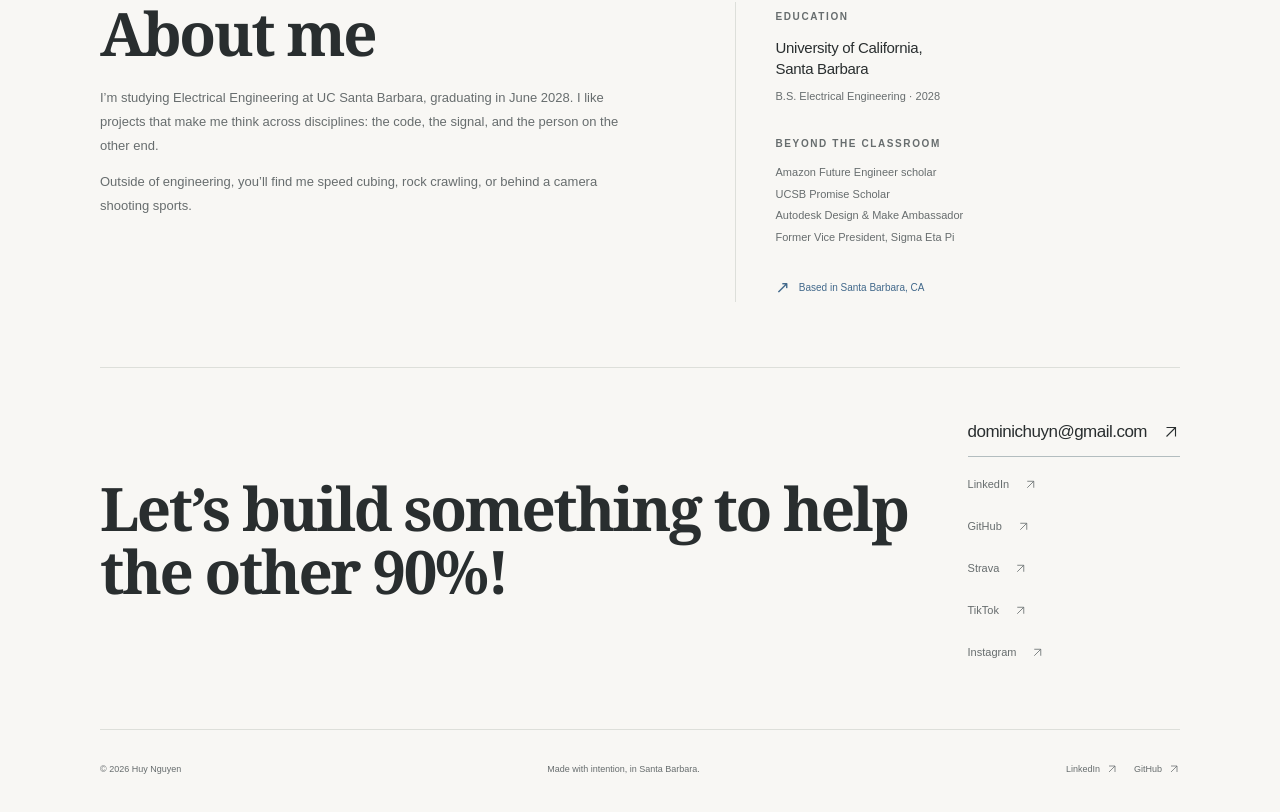
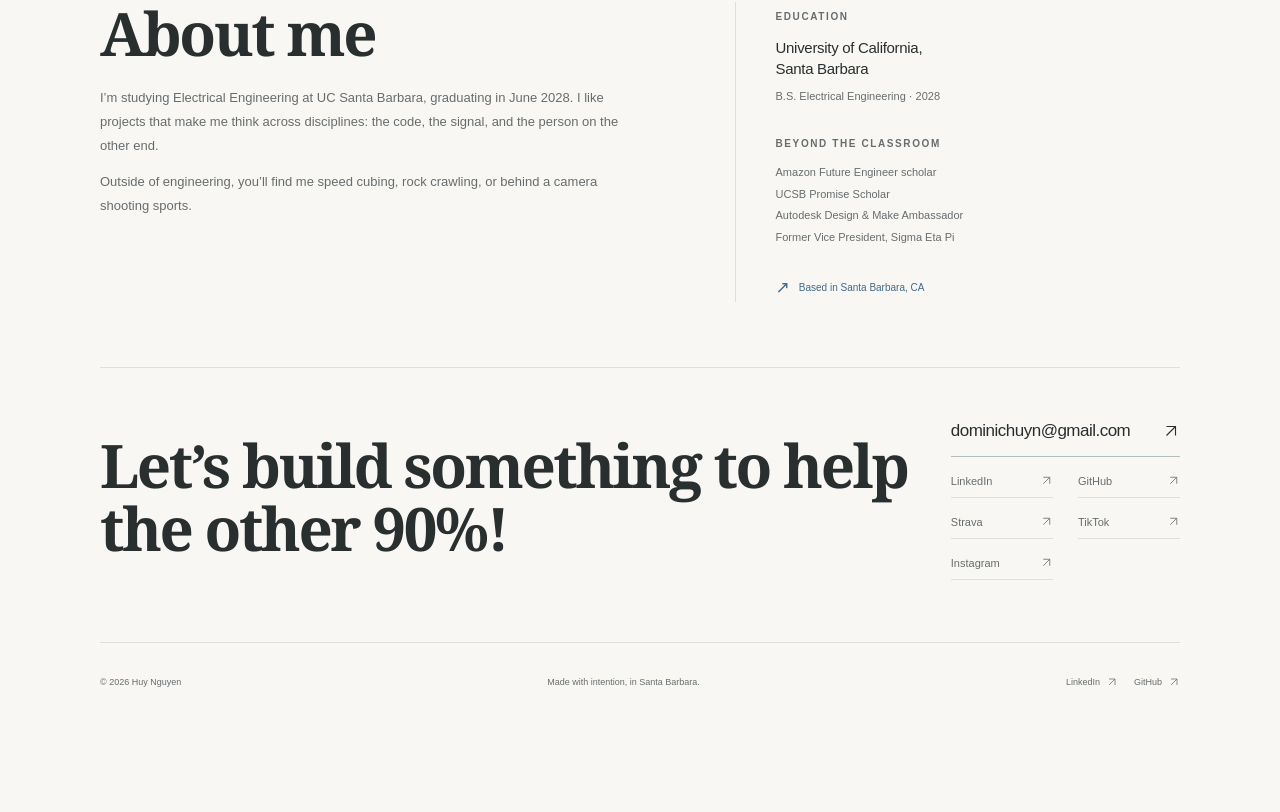
Before and after one commit to huynguyen9999/Portfolio, a Next.js app: page / in a window 1280 px wide. Shown: the part 2888-3700 px from the top of the page. After the commit the page ends 3615 px from the top, so only its background shows below. Built offline with nearby package versions, Linux system fonts and the light colour scheme; no server answers.

Commit message:
Arrange contact links in a compact grid

```diff
--- a/app/globals.css
+++ b/app/globals.css
@@ -202,10 +202,11 @@ svg { display: block; flex-shrink: 0; }
 .location span { font-size: 17px; }
 .contact { border-top: 1px solid var(--line); display: flex; align-items: center; justify-content: space-between; gap: 35px; padding: 45px 0 62px; }
 .contact h2 { margin: 0; }
-.contact-links { display: flex; flex-direction: column; align-items: flex-start; gap: 12px; }
-.contact-links a { display: flex; align-items: center; gap: 15px; font-size: 11px; min-height: 30px; }
-.contact-links .contact-email { font-size: 17px; letter-spacing: -.03em; border-bottom: 1px solid #b3bdbf; padding-bottom: 6px; min-height: 44px; }
-.contact-links a:not(.contact-email) { color: var(--muted); }
+.contact-links { display: grid; grid-template-columns: repeat(2, minmax(0, 1fr)); column-gap: 25px; row-gap: 7px; width: min(100%, 345px); }
+.contact-links a { display: flex; align-items: center; gap: 9px; font-size: 11px; min-height: 34px; }
+.contact-links .contact-email { grid-column: 1 / -1; justify-content: space-between; font-size: 17px; letter-spacing: -.03em; border-bottom: 1px solid #b3bdbf; padding-bottom: 8px; min-height: 44px; }
+.contact-links a:not(.contact-email) { justify-content: space-between; color: var(--muted); border-bottom: 1px solid var(--line); }
+.contact-links a:not(.contact-email):hover { color: var(--accent); border-color: var(--accent); }
 .contact-links a:not(.contact-email) svg { width: 13px; height: 13px; }
 .site-footer { border-top: 1px solid var(--line); display: flex; align-items: center; justify-content: space-between; gap: 20px; padding-block: 24px 30px; color: var(--muted); font-size: 9px; }
 .site-footer a { display: flex; align-items: center; gap: 6px; min-height: 30px; }
```
